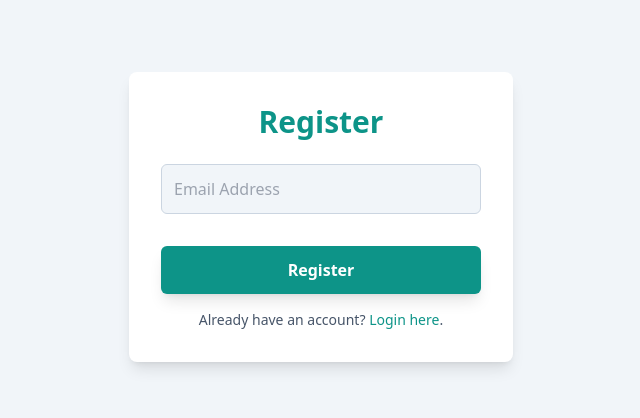
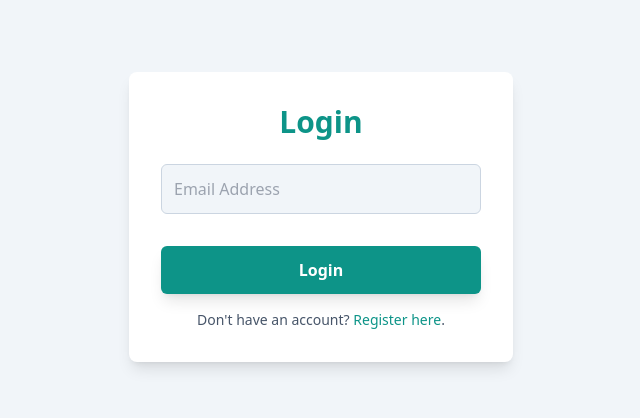
Before and after one commit to HeadupandFace/cbt-companion-app, a Flask app: template templates/login.html in a window 1280 px wide. Shown: the part 191-609 px from the top of the page, without its empty margins (319-959 px from the left). Run offline with Flask 3, Linux system fonts and the light colour scheme; the template is opened without the code that fills it, so the values that code supplies are empty; some libraries are stand-ins or nearby versions.

Commit message:
Update login.html

```diff
--- a/templates/login.html
+++ b/templates/login.html
@@ -1,11 +1,11 @@
 {% extends 'base.html' %}
-{% block title %}Register - CBT Companion{% endblock %}
+{% block title %}Login - CBT Companion{% endblock %}
 
 {% block content %}
 <div class="flex items-center justify-center flex-grow">
     <div class="w-full max-w-sm mx-auto bg-white dark:bg-slate-800 p-8 rounded-lg shadow-lg text-center">
-        <h1 class="text-3xl font-bold text-teal-600 dark:text-teal-400 mb-6">Register</h1>
-        <form id="registerForm" class="space-y-4" method="POST" novalidate>
+        <h1 class="text-3xl font-bold text-teal-600 dark:text-teal-400 mb-6">Login</h1>
+        <form id="loginForm" class="space-y-4" method="POST" novalidate>
             {{ form.hidden_tag() }}
 
             <div class="mb-4">
@@ -15,16 +15,16 @@
 
             <div class="mb-4">
                 <label for="password" class="sr-only">Password</label>
-                {{ form.password(id="password", class_="w-full p-3 rounded-md border border-slate-300 dark:border-slate-600 bg-slate-100 dark:bg-slate-700 focus:outline-none focus:ring-2 focus:ring-teal-500", placeholder="Password", autocomplete="new-password") }}
+                {{ form.password(id="password", class_="w-full p-3 rounded-md border border-slate-300 dark:border-slate-600 bg-slate-100 dark:bg-slate-700 focus:outline-none focus:ring-2 focus:ring-teal-500", placeholder="Password", autocomplete="current-password") }}
             </div>
 
-            <button type="submit" id="registerButton" class="w-full bg-teal-600 hover:bg-teal-700 text-white font-bold py-3 px-6 rounded-md shadow-lg">Register</button>
+            <button type="submit" id="loginButton" class="w-full bg-teal-600 hover:bg-teal-700 text-white font-bold py-3 px-6 rounded-md shadow-lg">Login</button>
 
-            <div id="loadingIndicator" class="hidden text-center text-teal-500 mt-2">Creating account...</div>
+            <div id="loadingIndicator" class="hidden text-center text-teal-500 mt-2">Logging in...</div>
 
             <div id="firebaseError" class="text-red-500 text-sm mt-2" aria-live="assertive"></div>
         </form>
-        <p class="text-sm text-slate-600 dark:text-slate-400 mt-4">Already have an account? <a href="{{ url_for('login') }}" class="text-teal-600 hover:underline dark:text-teal-400">Login here</a>.</p>
+        <p class="text-sm text-slate-600 dark:text-slate-400 mt-4">Don't have an account? <a href="{{ url_for('register') }}" class="text-teal-600 hover:underline dark:text-teal-400">Register here</a>.</p>
     </div>
 </div>
 {% endblock %}
@@ -45,27 +45,27 @@
     firebase.initializeApp(firebaseConfig);
     const auth = firebase.auth();
 
-    document.getElementById('registerForm').addEventListener('submit', async function(event) {
+    document.getElementById('loginForm').addEventListener('submit', async function(event) {
         event.preventDefault();
 
         const email = document.getElementById('email').value.trim();
         const password = document.getElementById('password').value;
 
-        const registerButton = document.getElementById('registerButton');
+        const loginButton = document.getElementById('loginButton');
         const loadingIndicator = document.getElementById('loadingIndicator');
         const firebaseErrorDiv = document.getElementById('firebaseError');
 
         firebaseErrorDiv.textContent = '';
-        registerButton.disabled = true;
+        loginButton.disabled = true;
         loadingIndicator.classList.remove('hidden');
 
         try {
-            const userCredential = await auth.createUserWithEmailAndPassword(email, password);
+            const userCredential = await auth.signInWithEmailAndPassword(email, password);
             const user = userCredential.user;
             const idToken = await user.getIdToken();
             const csrfToken = document.querySelector('meta[name="csrf-token"]').content;
 
-            const response = await fetch("{{ url_for('register') }}", {
+            const response = await fetch("{{ url_for('login') }}", {
                 method: 'POST',
                 headers: {
                     'Content-Type': 'application/json',
@@ -78,26 +78,25 @@
             if (response.ok) {
                 window.location.href = data.redirect || "{{ url_for('chat') }}";
             } else {
-                firebaseErrorDiv.textContent = data.error || 'Registration failed on server.';
+                firebaseErrorDiv.textContent = data.error || 'Login failed on server.';
             }
         } catch (error) {
             let errorMessage = "An unexpected error occurred.";
             switch (error.code) {
-                case 'auth/email-already-in-use':
-                    errorMessage = 'That email address is already registered.';
+                case 'auth/user-not-found':
+                case 'auth/wrong-password':
+                case 'auth/invalid-credential':
+                    errorMessage = 'Invalid email or password.';
                     break;
                 case 'auth/invalid-email':
                     errorMessage = 'Please enter a valid email format.';
-                    break;
-                case 'auth/weak-password':
-                    errorMessage = 'Password should be at least 6 characters.';
                     break;
                 default:
                     errorMessage = error.message;
             }
             firebaseErrorDiv.textContent = errorMessage;
         } finally {
-            registerButton.disabled = false;
+            loginButton.disabled = false;
             loadingIndicator.classList.add('hidden');
         }
     });
```
